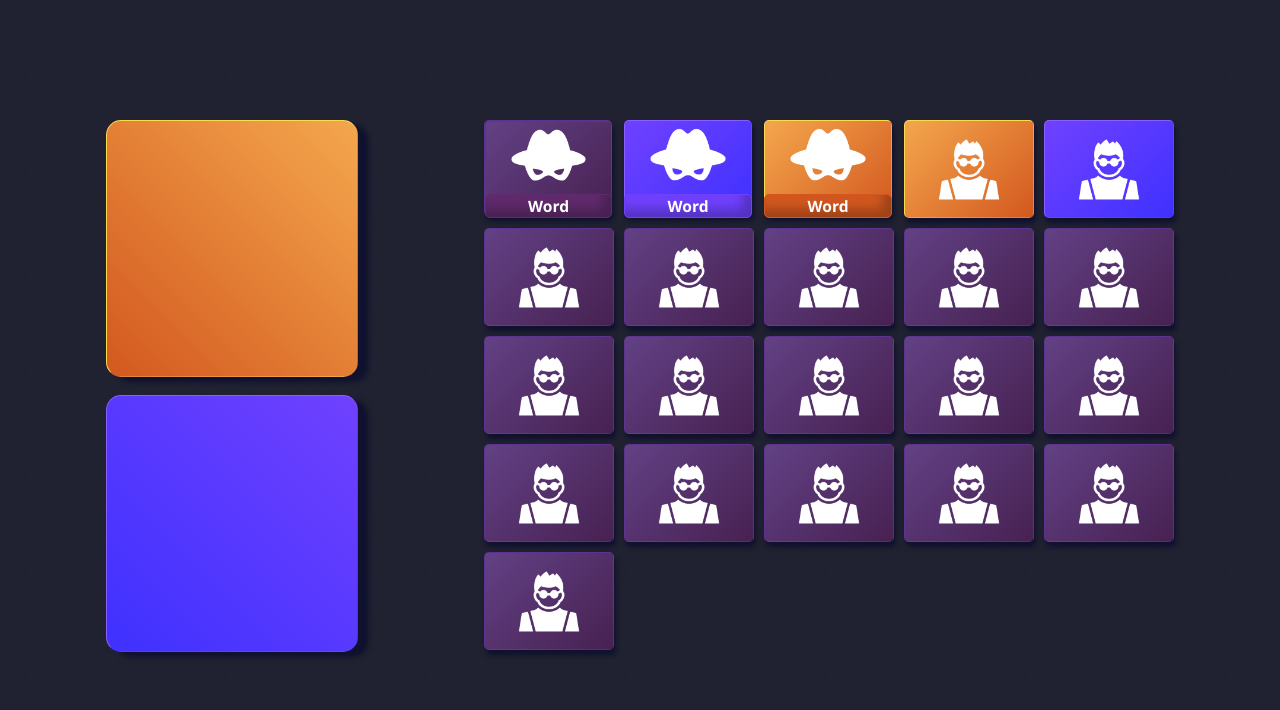
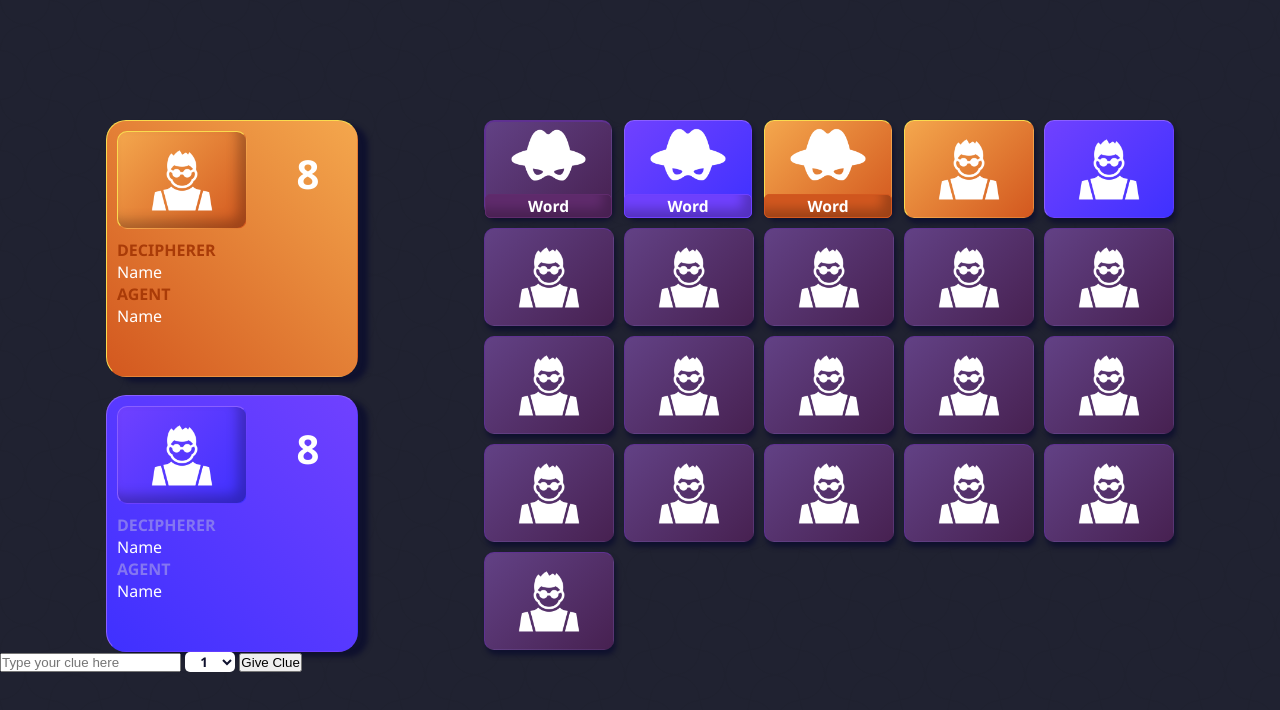
Before and after one commit to jRaimuu/Thematle, a plain HTML site: page index.html in a window 1280 px wide. Drawn offline with Linux system fonts and the light colour scheme.

Commit message:
Added styling to score and added input/dropdown fields

```diff
--- a/index.html
+++ b/index.html
@@ -11,7 +11,7 @@
 
 </style>
 
-<body class="">
+<body class="v-center">
     <!-- <div class="">
         <div class="pattern-dots-md gray-light">
             <img style="transform:translate(20px, 20px);"
@@ -26,11 +26,38 @@
         </div>
     </div> -->
 
-    <div class="window-grid flex-row v-center justify-evenly">
+    <div class="window-grid flex-row justify-evenly">
+
         <!-- Player Scores -->
         <div class="score-square score-grid">
-            <div class="orange-square score-shadow"></div>
-            <div class="purple-square score-shadow"></div>
+            <div class="orange-square score-shadow">
+                <div class="flex-row justify-between">
+                    <div class="orange-guessed-card card-shadow h-align-card inset-shadow m-square">
+                        <img class="cover" src="./assets/noun-thief-3736262.png">
+                    </div>
+                    <p class="score">8</p>
+                </div>
+                <div class="m-square">
+                    <p class="o-role-font">DECIPHERER</p>
+                    <p class="player-font">Name</p>
+                    <p class="o-role-font">AGENT</p>
+                    <p class="player-font">Name</p>
+                </div>
+            </div>
+            <div class="purple-square score-shadow">
+                <div class="flex-row justify-between">
+                    <div class="purple-guessed-card card-shadow h-align-card inset-shadow m-square">
+                        <img class="cover" src="./assets/noun-thief-3736262.png">
+                    </div>
+                    <p class="score">8</p>
+                </div>
+                <div class="m-square">
+                    <p class="p-role-font">DECIPHERER</p>
+                    <p class="player-font">Name</p>
+                    <p class="p-role-font">AGENT</p>
+                    <p class="player-font">Name</p>
+                </div>
+            </div>
         </div>
 
 
@@ -129,6 +156,25 @@
 
     </div>
 
+    <!-- Clue Input -->
+    <div class="flex-col input-font input-bg input-style">
+        <form>
+            <input class="" type="text" id="clue" name="decipherer-clue" placeholder="Type your clue here">
+            <select class="h-align" id="clue-dropdown" name="clue-degree">
+                <option value="one" >1</option>
+                <option value="two" >2</option>
+                <option value="three" >3</option>
+                <option value="four" >4</option>
+                <option value="five" >5</option>
+                <option value="six" >6</option>
+                <option value="seven" >7</option>
+                <option value="eight" >8</option>
+                <option value="nine" >9</option>
+            </select>
+            <button type="sumbit">Give Clue</button>
+        </form>
+    </div>
+
 </body>
 
 </html>
--- a/styles.css
+++ b/styles.css
@@ -16,6 +16,11 @@ body {
 .justify-evenly {
     display: flex;
     justify-content: space-evenly;
+}
+
+.justify-between {
+    display: flex;
+    justify-content: space-between;
 }
 
 .window-grid {
@@ -77,7 +82,7 @@ body {
     background: linear-gradient(45deg, #d3581f, #f4a74d);
     min-width: 250px;
     height: 100%;
-    border-radius: 15px;
+    border-radius: 20px;
     grid-area: orange-area;
     border: 1px solid #fadb4f;
     border-right: 1px solid transparent;
@@ -91,6 +96,13 @@ body {
     border-right: 1px solid transparent;
     border-bottom: 1px solid transparent;
 }
+
+.m-square {
+    margin-top: 10px;
+    margin-left: 10px;
+    margin-bottom: 0px;
+}
+
 
 .h-align-card {
     display: flex;
@@ -123,8 +135,34 @@ body {
     border: 1px solid #d3581f;
 }
 
+.score {
+    font-family: 'Segoe UI';
+    color: white;
+    font-size: 40px;
+    margin-top: 25px;
+    margin-right: 15%;
+    font-weight: 700;
+}
+
+.o-role-font,
+.p-role-font,
+.player-font {
+    font-family: 'Segoe UI';
+    font-weight: 600;
+    font-size: 16px;
+    color: #a93b08;
+}
+
+.p-role-font {
+    color: #8476f1;
+}
+
+.player-font {
+    font-weight: 500;
+    color: white;
+}
+
 h3 {
-    opacity: 100%;
     font-family: 'Segoe UI';
     color: white;
 }
@@ -149,7 +187,7 @@ h3 {
     min-width: 60px;
     width: 10vw;
     height: 12vh;
-    border-radius: 5px;
+    border-radius: 10px;
     border: 2px solid #5f3191;
     border-right: 1px solid transparent;
     border-bottom: 1px solid transparent;
@@ -164,7 +202,7 @@ h3 {
     min-width: 60px;
     width: 10vw;
     height: 12vh;
-    border-radius: 5px;
+    border-radius: 10px;
     border: 1px solid #fadb4f;
     border-right: 1px solid transparent;
     border-bottom: 1px solid transparent;
@@ -189,6 +227,34 @@ h3 {
         12px 12px 16px 0 #00000000 inset,
         -8px -8px 12px 0 #00000040 inset;
 }
+
+.input-bg {
+    color: white;
+}
+
+.input-font,
+#clue-dropdown {
+    font-family: 'Segoe UI';
+    color: #0f112e;
+    font-weight: 800;
+}
+
+.input-style {
+    border: none;
+    border-radius: 20px;
+}
+
+#clue-dropdown {
+    width: 50px;
+    background-color: white;
+    border-radius: 5px;
+    border: none;
+    text-align: center;
+}
+
+/* #clue-dropdown option {
+    border-radius: 50px;
+} */
 
 
 body {
```
